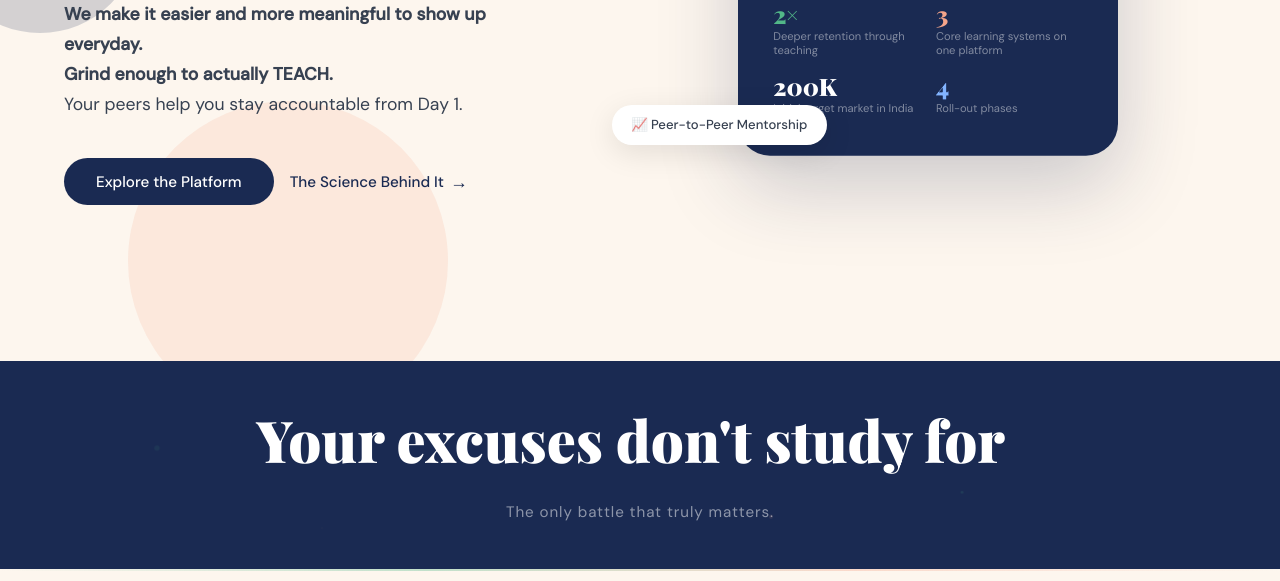
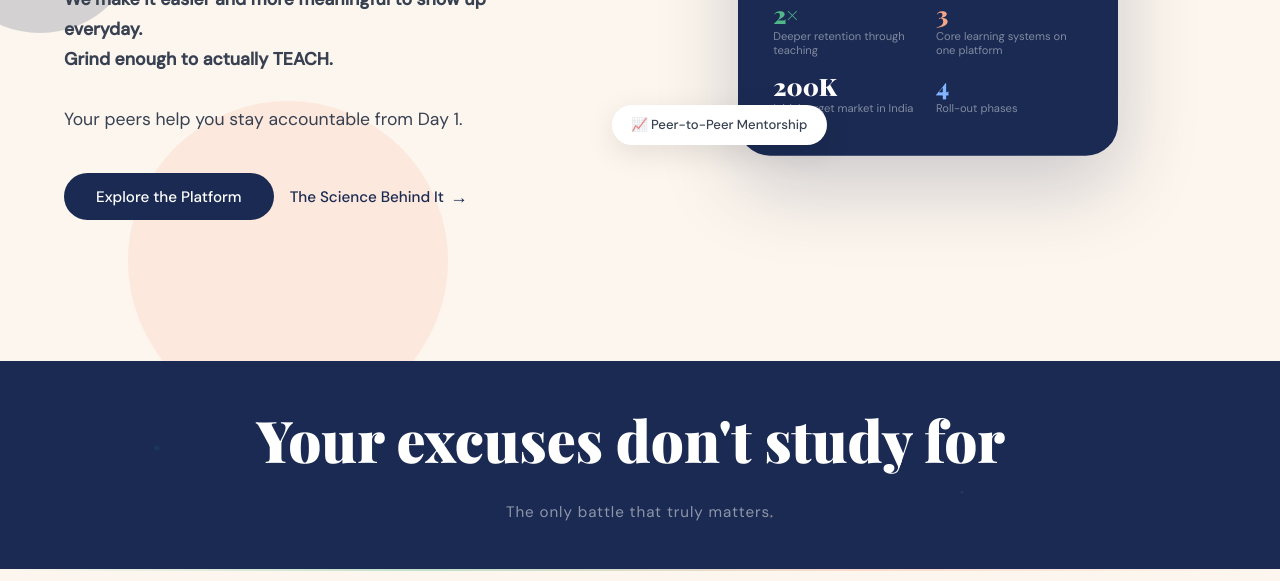
Before and after one commit to Edtruce/Feynlearn, a plain HTML site: page index.html in a window 1280 px wide. Shown: the part 519-1100 px from the top of the page. Drawn offline with nearby package versions, Linux system fonts and the light colour scheme; a script that the page names is missing; a web font is replaced by a local one.

Commit message:
Improve formatting in hero subtitle
Added a line break in the hero subtitle for better formatting.

```diff
--- a/index.html
+++ b/index.html
@@ -400,7 +400,7 @@
     <h1 class="hero-title">AMBITION requires<br><em>Effort</em></h1>
     <p class="hero-subtitle">
       <strong>We make it easier and more meaningful to show up everyday. </strong><br>
-      <strong>Grind enough to actually TEACH. </strong><br>Your peers help you stay accountable from Day 1.</p>
+      <strong>Grind enough to actually TEACH. </strong><br><br>Your peers help you stay accountable from Day 1.</p>
     <div class="hero-cta-group">
       <a href="#solution" class="btn-primary">Explore the Platform</a>
       <a href="#science" class="btn-ghost">The Science Behind It</a>
```
